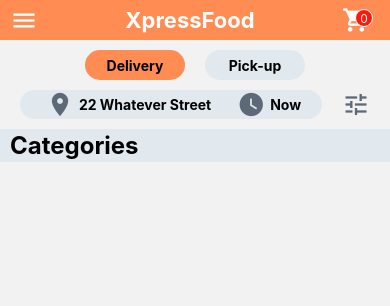
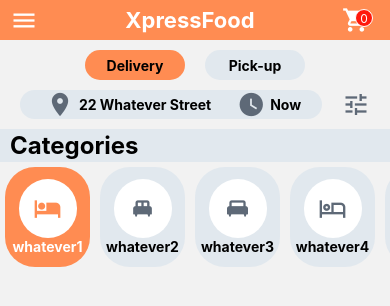
Before and after one commit to saarbm25/xpressfood-cli, a React Native app: screen /HomeScreen in a window 390 px wide. Shown: the top 306 px of the page. Built offline with nearby package versions, Linux system fonts and the light colour scheme.

Commit message:
added catrgory picker to HomeScreen

```diff
--- /dev/null
+++ b/src/global/Data.js
@@ -0,0 +1,42 @@
+export const Data = [
+  {
+    id: '0',
+    name: 'whatever1',
+    icon: 'bed',
+  },
+  {
+    id: '1',
+    name: 'whatever2',
+    icon: 'bed-double',
+  },
+  {
+    id: '2',
+    name: 'whatever3',
+    icon: 'bed-queen',
+  },
+  {
+    id: '3',
+    name: 'whatever4',
+    icon: 'bed-outline',
+  },
+  {
+    id: '4',
+    name: 'whatever5',
+    icon: 'bell-alert',
+  },
+  {
+    id: '5',
+    name: 'whatever6',
+    icon: 'bell-plus',
+  },
+  {
+    id: '6',
+    name: 'whatever7',
+    icon: 'betamax',
+  },
+  {
+    id: '7',
+    name: 'whatever8',
+    icon: 'biohazard',
+  },
+];
--- a/src/screens/HomeScreen.js
+++ b/src/screens/HomeScreen.js
@@ -1,12 +1,23 @@
-import {View, Text, StyleSheet, ScrollView} from 'react-native';
+import {
+  View,
+  Text,
+  StyleSheet,
+  ScrollView,
+  FlatList,
+  Pressable,
+} from 'react-native';
 import React, {useState} from 'react';
 import Header from '../components/Header';
 import {TouchableOpacity} from 'react-native-gesture-handler';
 import Icon from 'react-native-vector-icons/MaterialCommunityIcons';
 import {colors} from '../global/styles';
+import {Data} from '../global/Data';
+import {color} from '@rneui/base';
 
 export default function HomeScreen({navigation}) {
   const [delivery, useDelivery] = useState(true);
+  const [indexCheck, useIndexCheck] = useState('0');
+
   const setDelivery = () => {
     useDelivery(true);
   };
@@ -66,6 +77,44 @@ export default function HomeScreen({navigation}) {
         <View style={styles.separator}>
           <Text style={styles.separatorText}>Categories</Text>
         </View>
+
+        <View>
+          <FlatList
+            data={Data}
+            horizontal={true}
+            showsHorizontalScrollIndicator={false}
+            keyExtractor={item => item.id}
+            extraData={indexCheck}
+            renderItem={({item, index}) => (
+              <TouchableOpacity
+                onPress={() => useIndexCheck(item.id)}
+                style={
+                  item.id === indexCheck
+                    ? styles.checkedSmallCardContainer
+                    : styles.smallCardContainer
+                }>
+                <View style={styles.smallCardContent}>
+                  <Icon
+                    style={
+                      item.id === indexCheck
+                        ? styles.checkedSmallCardIcon
+                        : styles.smallCardIcon
+                    }
+                    name={item.icon}
+                    size={28}
+                    color={colors.grey2}></Icon>
+                  <Text
+                    style={
+                      item.id === indexCheck
+                        ? styles.checkedSmallCardText
+                        : styles.smallCardText
+                    }>
+                    {item.name}
+                  </Text>
+                </View>
+              </TouchableOpacity>
+            )}></FlatList>
+        </View>
       </ScrollView>
     </View>
   );
@@ -107,4 +156,46 @@ const styles = StyleSheet.create({
     fontWeight: 'bold',
     paddingVertical: 2,
   },
+  smallCardContainer: {
+    height: 100,
+    width: 85,
+    margin: 5,
+    backgroundColor: colors.grey5,
+    borderRadius: 30,
+  },
+  checkedSmallCardContainer: {
+    height: 100,
+    width: 85,
+    margin: 5,
+    backgroundColor: colors.button,
+    borderRadius: 30,
+  },
+  smallCardContent: {
+    flex: 1,
+    alignItems: 'center',
+    justifyContent: 'center',
+    // backgroundColor: colors.blue,
+  },
+  smallCardIcon: {
+    backgroundColor: colors.white,
+    borderRadius: 100,
+    padding: 15,
+    alignItems: 'center',
+    justifyContent: 'center',
+  },
+  checkedSmallCardIcon: {
+    backgroundColor: colors.white,
+    borderRadius: 100,
+    padding: 15,
+    alignItems: 'center',
+    justifyContent: 'center',
+    color: colors.button,
+  },
+  smallCardText: {
+    fontWeight: 'bold',
+  },
+  checkedSmallCardText: {
+    fontWeight: 'bold',
+    color: colors.white,
+  },
 });
```
